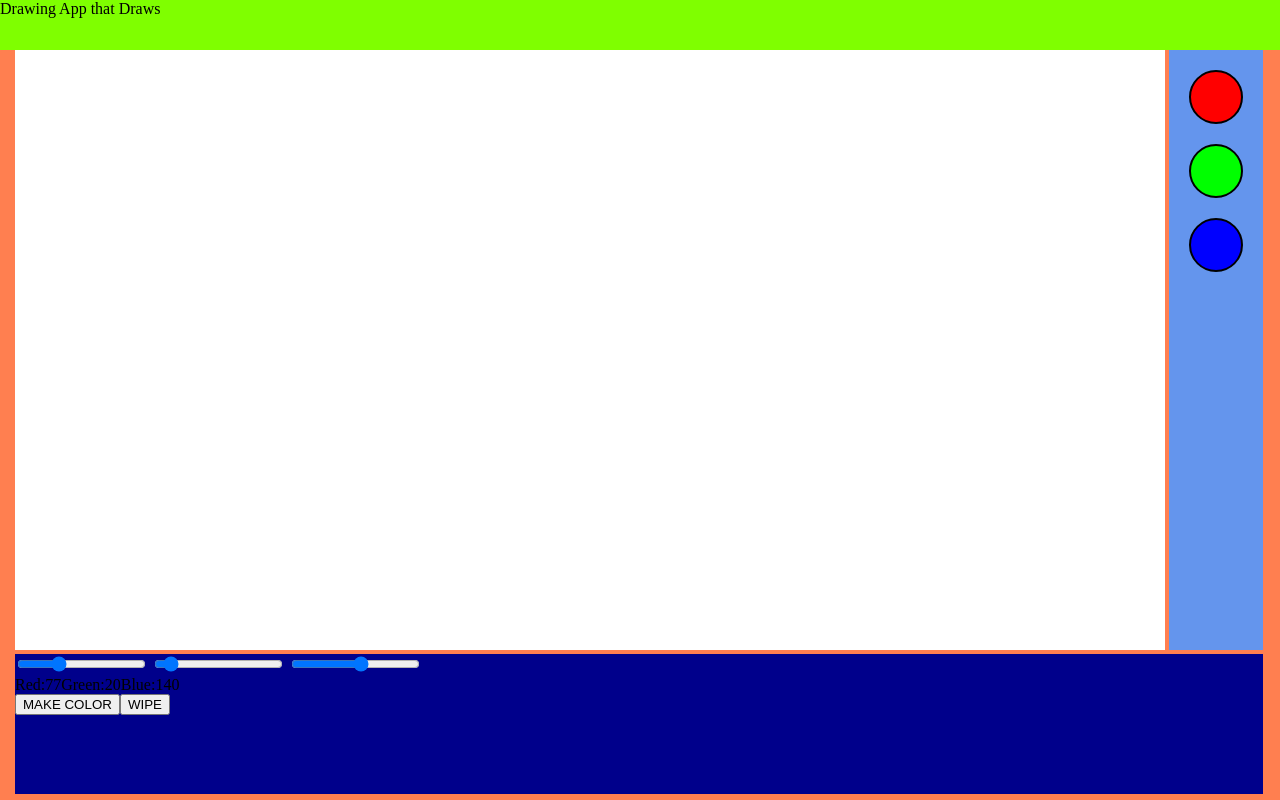
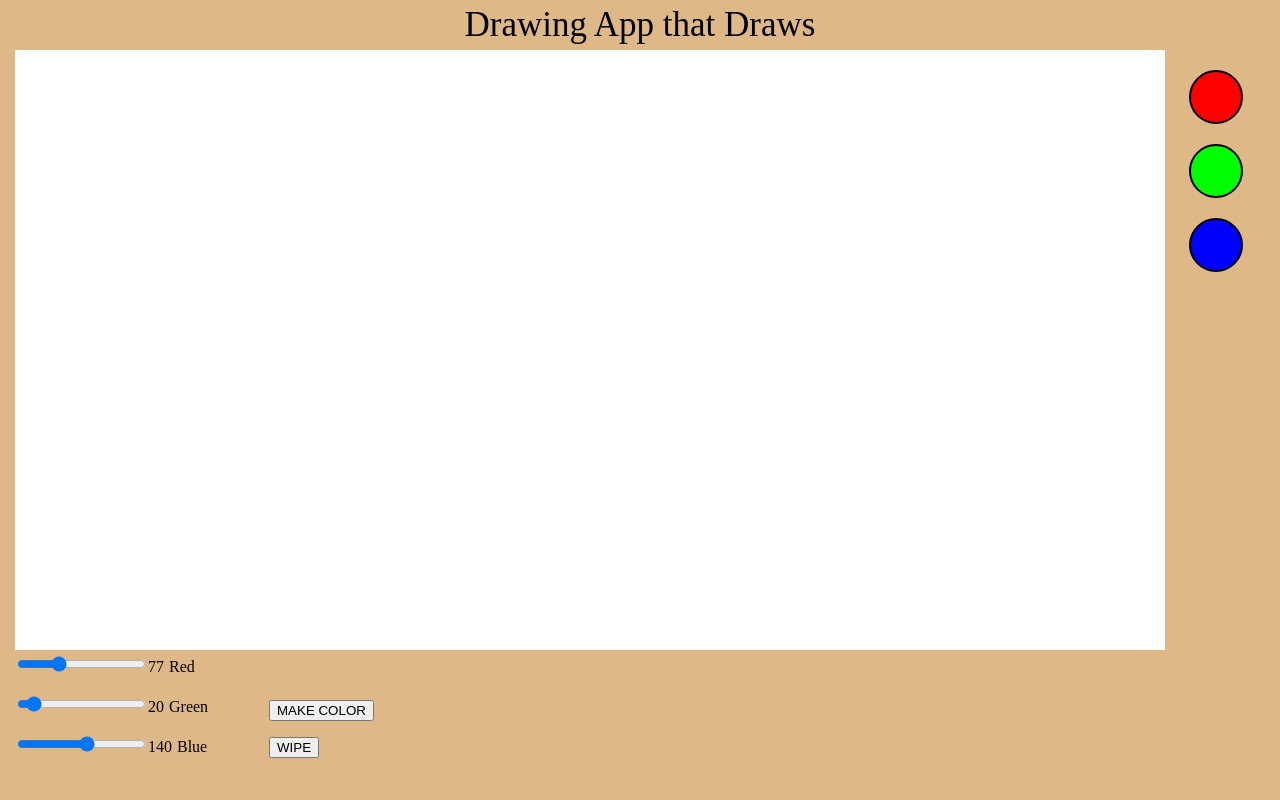
Before and after one commit to mikejunt/week-2-project, a plain HTML site: page index.html in a window 1280 px wide. Drawn offline with Linux system fonts and the light colour scheme.

Commit message:
Complete; preparing to export css and js.

```diff
--- a/index.html
+++ b/index.html
@@ -13,40 +13,35 @@
   }
 
   body {
-    background-color: gray;
+    background-color: burlywood;
   }
 
   main {
-    background-color: coral;
     padding-left: 15px;
     height: calc(100vh - 50px);
   }
 
   #holder {
-    background-color: burlywood;
     width: calc(100vw - 130px);
     height: calc(100vh - 200px);
-    display: inline-block;
   }
 
   header {
     height: 50px;
-    background-color: chartreuse;
+    line-height: 50px;
+    font-size: 35px;
   }
 
   #colorpicker {
     width: 94px;
     height: calc(100vh - 200px);
-    background-color: cornflowerblue;
-    display: inline-block;
     padding: 20px;
     box-sizing: border-box;
   }
 
   #sliderholder {
-    width: calc(100% - 17px);
+    width: 250px;
     height: 140px;
-    background-color: darkblue;
   }
 
   .m-0 {
@@ -60,27 +55,52 @@
     width: 50px;
     margin-bottom: 20px;
   }
+
+  .text-center {
+    text-align: center;
+  }
+
+  .slidecontainer {
+    height: 40px;
+  }
+
+  .inline-block {
+    display: inline-block;
+  }
+  #buttonholder {
+    height: 80px;
+    position: relative;
+    /* top: -80px; */
+  }
+
+  span {
+    margin-right: 5px;
+  }
 </style>
 
 <body class="m-0">
-  <header class="m-0">Drawing App that Draws</header>
+  <header class="m-0 text-center">Drawing App that Draws</header>
   <main class="m-0">
-    <div class="m-0" id="holder">
+    <div class="m-0 inline-block" id="holder">
       <canvas id="canvas"></canvas>
     </div>
-    <div class="m-0" id="colorpicker">
+    <div class="m-0 inline-block" id="colorpicker">
       <div class="options"></div>
       <div class="options"></div>
       <div class="options"></div>
     </div>
-    <div class="m-0" id="sliderholder">
+    <div class="m-0 inline-block" id="sliderholder">
       <div class="slidecontainer">
-        <input type="range" min="0" max="255" value="77" class="slider" id="customred">
-        <input type="range" min="0" max="255" value="20" class="slider" id="customgreen">
-        <input type="range" min="0" max="255" value="140" class="slider" id="customblue">
-      </div>Red:<span id="redvalue"></span>Green:<span id="greenvalue"></span>Blue:<span id="bluevalue"></span>
-      <div><button id="colormaker">MAKE COLOR</button><button id="reset">WIPE</button></div>
+        <input type="range" min="0" max="255" value="77" class="slider" id="customred"><span id="redvalue"></span>Red</div>
+      <div class="slidecontainer">
+        <input type="range" min="0" max="255" value="20" class="slider" id="customgreen"><span id="greenvalue"></span>Green
+      </div>
+      <div class="slidecontainer">
+        <input type="range" min="0" max="255" value="140" class="slider" id="customblue"><span id="bluevalue"></span>Blue
+      </div>
     </div>
+      <div id="buttonholder" class="inline-block"><p><button id="colormaker">MAKE COLOR</button></p><button id="reset">WIPE</button></div>
+
   </main>
 
 </body>
@@ -181,7 +201,7 @@
     })
   })
 
-  document.getElementById("reset").addEventListener("click", function() {resize()})
+  document.getElementById("reset").addEventListener("click", function () { resize() })
 
 
   resize();
```
